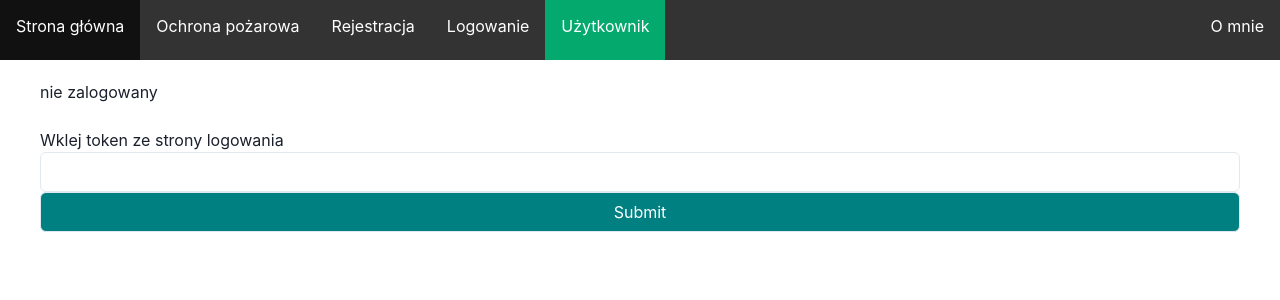
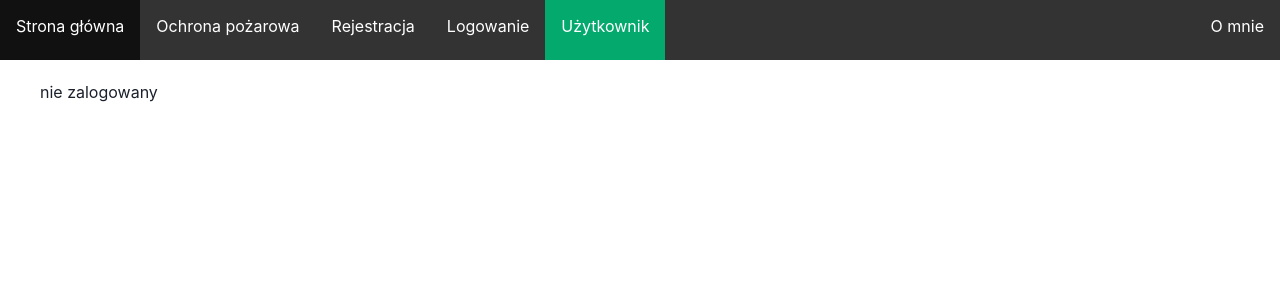
Before and after one commit to mogiel/civil_engineering_fe, a React (Create React App) app: page /User in a window 1280 px wide. Shown: the top 300 px of the page. Built offline with nearby package versions, Linux system fonts and the light colour scheme; no server answers.

Commit message:
0.2.3 Update Authentication

```diff
--- a/src/App.tsx
+++ b/src/App.tsx
@@ -1,4 +1,4 @@
-import React, {useState} from 'react';
+import React from 'react';
 import './App.css';
 import {FireView} from "./views/Fire";
 import {HeaderApp} from "./components/Header/Headers";
--- a/src/utils/Fetch/Fetch.ts
+++ b/src/utils/Fetch/Fetch.ts
@@ -18,7 +18,6 @@ export class FetchOperator {
      * @param {'POST' | 'GET' | 'DELETE' | 'PUT' | 'PATCH'} [method] - {'POST' | 'GET' | 'DELETE' | 'PUT' | 'PATCH'}
      * @param {string | undefined} [id] - id element {string | undefined}
      * @param {object | null} [form] - form {object | null}
-     * @param token - access token if exists
      */
     async run(method: MethodChoice = 'GET', id: string | undefined = '', form: object | null = null): Promise<any> {
         if (method === 'DELETE' && !window.confirm(`Are you sure you want to remove ${id}?`)) {
@@ -32,6 +31,7 @@ export class FetchOperator {
                 ...init,
                 ...{
                     headers: {
+                        'Access-Control-Allow-Origin': '*',
                         'Content-Type': 'application/json',
                     },
                     credentials: "include",
--- a/src/views/UserView.tsx
+++ b/src/views/UserView.tsx
@@ -1,35 +1,17 @@
 import React, {useEffect, useState} from 'react';
-import { Input } from '@chakra-ui/react';
-import { UserReturn } from 'types';
+import {UserReturn} from 'types';
 
 export const UserView = () => {
     const [content, setContent] = useState<UserReturn | null>(null);
 
-    const [token, setToken] = useState('')
-
     useEffect(() => {
         (
             async () => {
-                await fetch('http://localhost:3001/user/login', {
+                const data = await fetch('http://localhost:3001/user/login', {
+                    method: 'GET',
                     credentials: 'include',
-                });
-            }
-        )();
-    });
-
-    const Send = async (e: any) => {
-        e.preventDefault()
-        const data = await fetch('http://localhost:3001/user/login', {
-            credentials: 'include',
-            headers: {
-                'Authorization': `Bearer ${token}`,
-                'Content-Type': 'application/x-www-form-urlencoded'
-            }
                 })
                     .then((res) => res.json());
-
-        setContent(data)
-
 
                 if (data) {
                     setContent(data)
@@ -37,21 +19,13 @@ export const UserView = () => {
                     setContent(null)
                 }
 
+                console.log(data)
+
             }
-
+        )();
+    }, []);
 
     return (<>
         {content ? <h1>zalogowany {content.username} o id: {content.id}</h1> : <h1>nie zalogowany</h1>}
-        <br/>
-        <h1>Wklej token ze strony logowania</h1>
-        <Input type={"text"} onChange={e => setToken(e.target.value)} value={token}/>
-        <Input
-        type={"submit"}
-        backgroundColor={"teal"}
-        color={"white"}
-        _hover={{
-            background: "teal.500"
-        }}
-        onClick={Send}/>
     </>);
 }
```
Also changed, not shown: package.json (+12 -11 lines), src/views/About.tsx (+8 -4 lines), 1 other file (tests, documents, lock files or other folders). Lines whose indentation alone changed are shown as unchanged.
